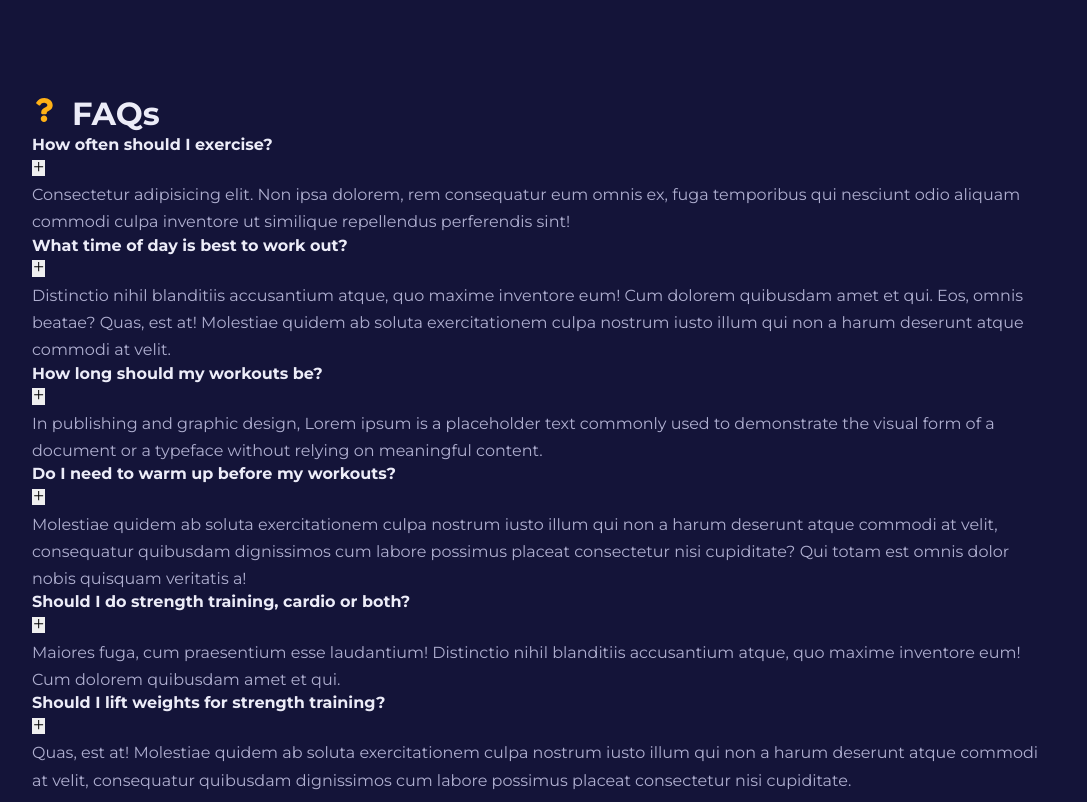
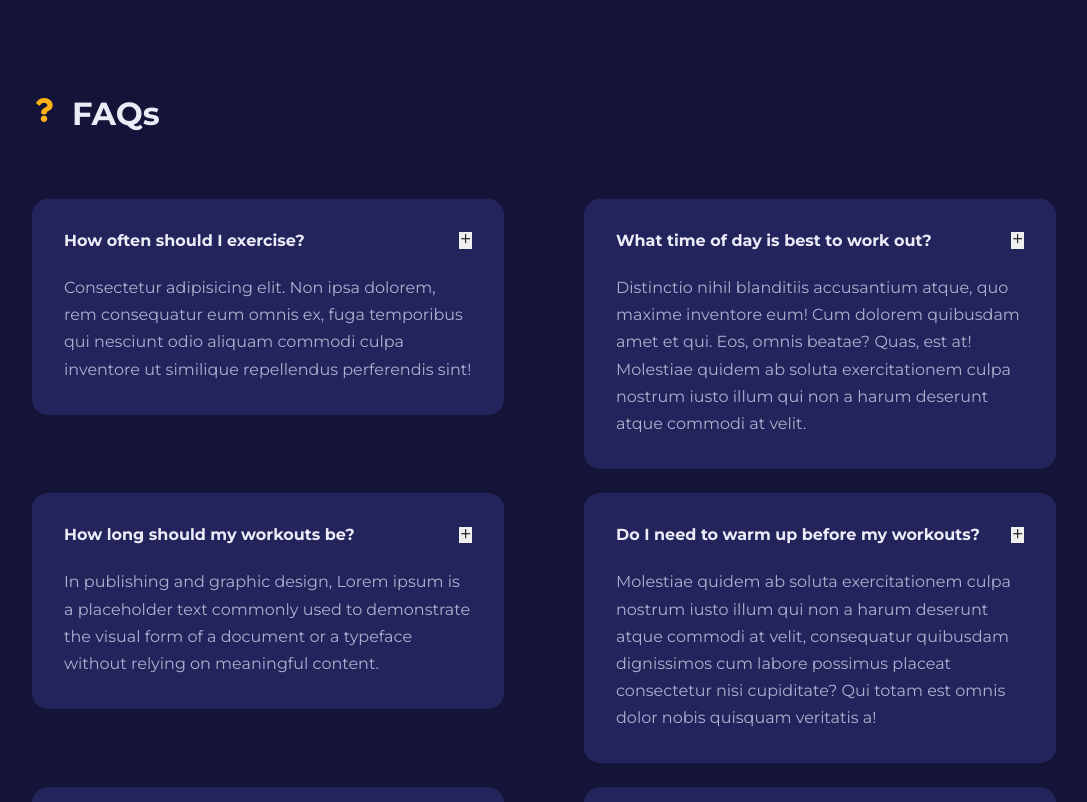
Before and after one commit to kodesand/React-website, a React (Vite) app: page / in a window 1280 px wide. Shown: the part 2460-3262 px from the top of the page, without its empty margins (96-1183 px from the left). Built offline with nearby package versions, Linux system fonts and the light colour scheme.

Commit message:
style faq component

```diff
--- a/src/components/FAQ/index.jsx
+++ b/src/components/FAQ/index.jsx
@@ -1,4 +1,6 @@
 import { AiOutlinePlus, AiOutlineMinus } from 'react-icons/ai'
+
+import './style.css'
 
 const FAQ = ({ question, answer }) => {
   return (
--- /dev/null
+++ b/src/components/FAQ/style.css
@@ -0,0 +1,22 @@
+.faq {
+  background-color: var(--color-gray-500);
+  padding: 2rem;
+  border-radius: 1rem;
+  cursor: pointer;
+}
+
+.faq div {
+  display: flex;
+  justify-content: space-between;
+  align-items: center;
+}
+
+.fav__icon {
+  background-color: transparent;
+  color: var(--color-gray-100);
+  font-size: 1.5rem;
+}
+
+.faq p {
+  margin-top: 1.5rem;
+}
--- a/src/components/FAQs/style.css
+++ b/src/components/FAQs/style.css
@@ -0,0 +1,7 @@
+.faqs__wrapper {
+  margin-top: 4rem;
+  display: grid;
+  grid-template-columns: 1fr 1fr;
+  gap: 1.5rem 5rem;
+  align-items: flex-start;
+}
```
